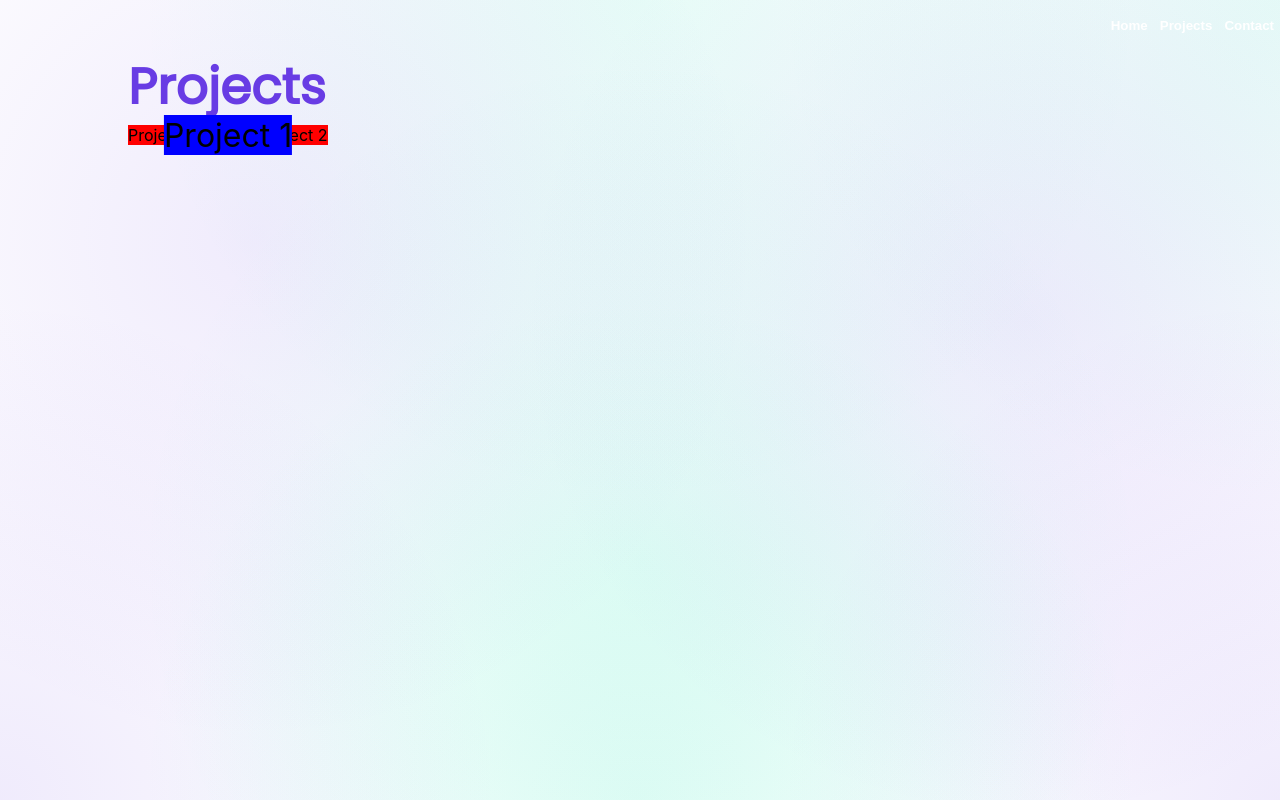
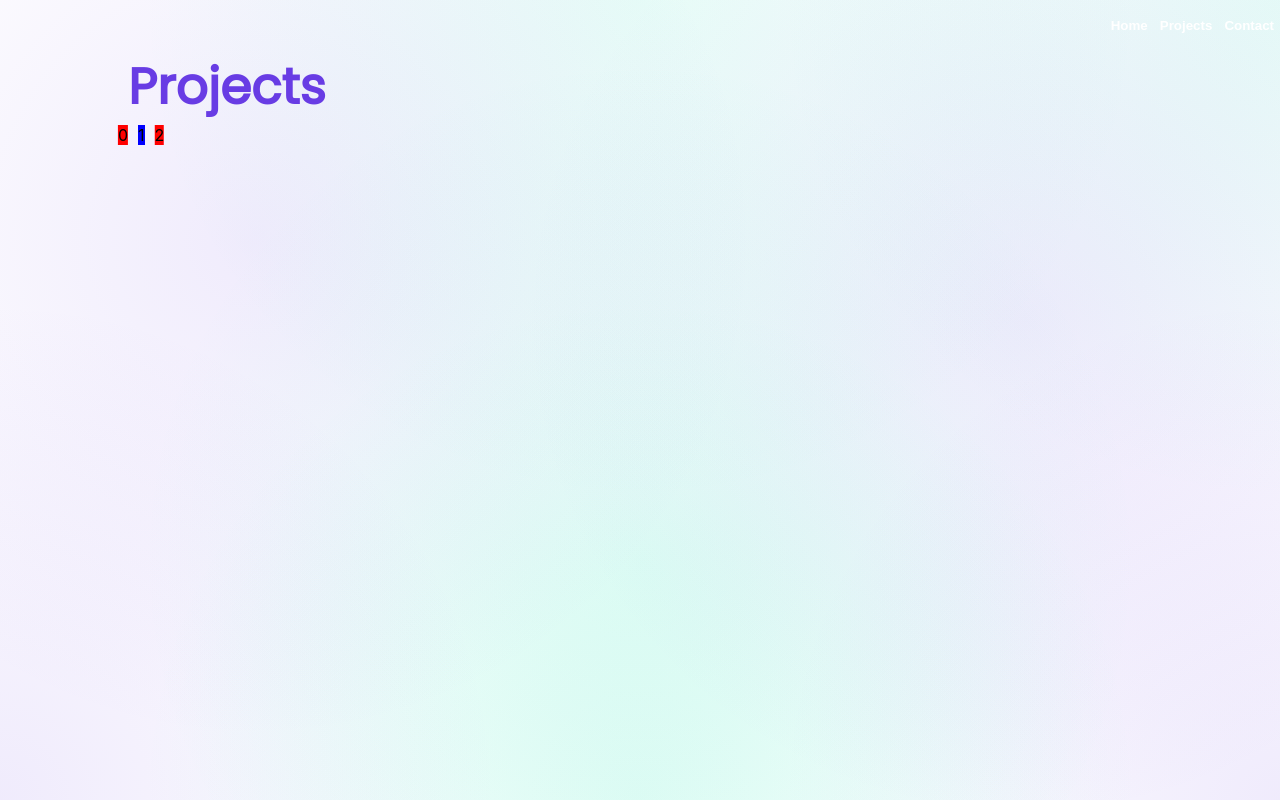
Before and after one commit to nravesz/Portfolio, a React (Create React App) app in the folder front/: page /projects in a window 1280 px wide. Built offline with nearby package versions, Linux system fonts and the light colour scheme; the HTML template or start-up script is replaced by a standard one.

Commit message:
commit before trying to fix the carousel

```diff
--- a/front/src/components/projects/ProjectsCarousel.tsx
+++ b/front/src/components/projects/ProjectsCarousel.tsx
@@ -39,6 +39,8 @@ const projects: IProject[] = [
 
 const ProjectsCarousel = () => {
     const [currentIndex, setCurrentIndex] = useState(0);
+    const [test1, setTest1] = useState("");
+    const [test2, setTest2] = useState("");
 
     const getVisibleIndexes = () => {
         const totalProjects = projects.length;
@@ -65,7 +67,7 @@ const ProjectsCarousel = () => {
             {getVisibleIndexes().map((index, indexList) => (
                 <div
                     key={indexList}
-                    className={`project-carousel-item ${index === currentIndex ? "active" : ""}`}
+                    className={`project-carousel-item  ${indexList === 0 ? 'left' : indexList === 2 ? 'right' : 'middle'}`}
                     onClick={() => {
                         const [ left, middle, right ] = getVisibleIndexes();
                         if (index === left) {
@@ -74,10 +76,35 @@ const ProjectsCarousel = () => {
                             handleRightClick();
                         };
                     }}
+                    style={{ transform: `translateX(${(indexList - 1) * 100}%)` }}
                 >
-                    {projects[index].name}
+                    {indexList}
                 </div>
             ))}
+            {/* <div
+                className={`test  ${test1 === "left" ? 'left' : test1 === "right" ? 'right' : ''}`}
+                onClick={() => {
+                    if (test1 === "") {
+                        setTest1("left");
+                    } else if (test1 === "left") {
+                        setTest1("right");
+                    } else {
+                        setTest1("");
+                    }
+                }}
+            >Project 1</div>
+            <div
+                            className={`test  ${test2 === "left" ? 'left' : test2 === "right" ? 'right' : ''}`}
+                            onClick={() => {
+                                if (test2 === "") {
+                                    setTest2("left");
+                                } else if (test2 === "left") {
+                                    setTest2("right");
+                                } else {
+                                    setTest2("");
+                                }
+                            }}
+            >Project 2</div> */}
         </div>
     )
 };
--- a/front/src/components/projects/styles/ProjectsCarousel.scss
+++ b/front/src/components/projects/styles/ProjectsCarousel.scss
@@ -1,14 +1,35 @@
 .project-carousel-div {
-    display: flex;
-    flex-direction: row;
-};
+  display: flex;
+  flex-direction: row;
+}
 
 .project-carousel-item {
+  background-color: red;
+  transition: transform 2s ease;
+}
+
+.project-carousel-item.middle {
+  transform: translateX(0);
+  background-color: blue;
+  opacity: 1;
+}
+
+.project-carousel-item.left {
+  transform: translateX(-100%);
+}
+
+.project-carousel-item.right {
+  transform: translateX(100%);
+}
+
+.test {
+    transition: transform 2s ease;
     background-color: red;
-    transition: transform 2s;
-};
+}
+.test.right {
+    transform: translateX(100%);
+}
 
-.project-carousel-item.active {
-    background-color: blue;
-    transform: scale(2);
-};
+.test.left {
+    transform: translateX(-100%);
+}
```
